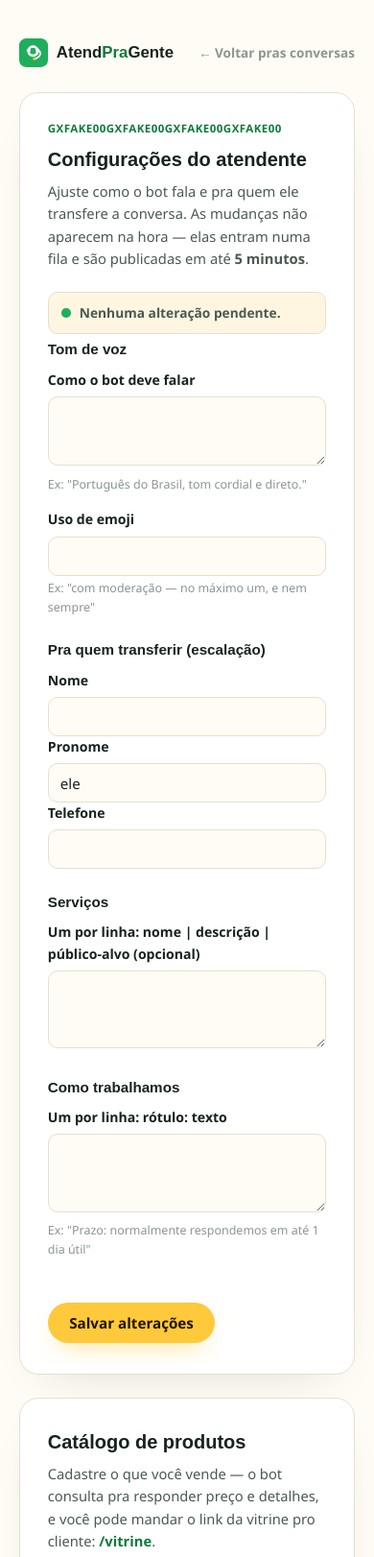
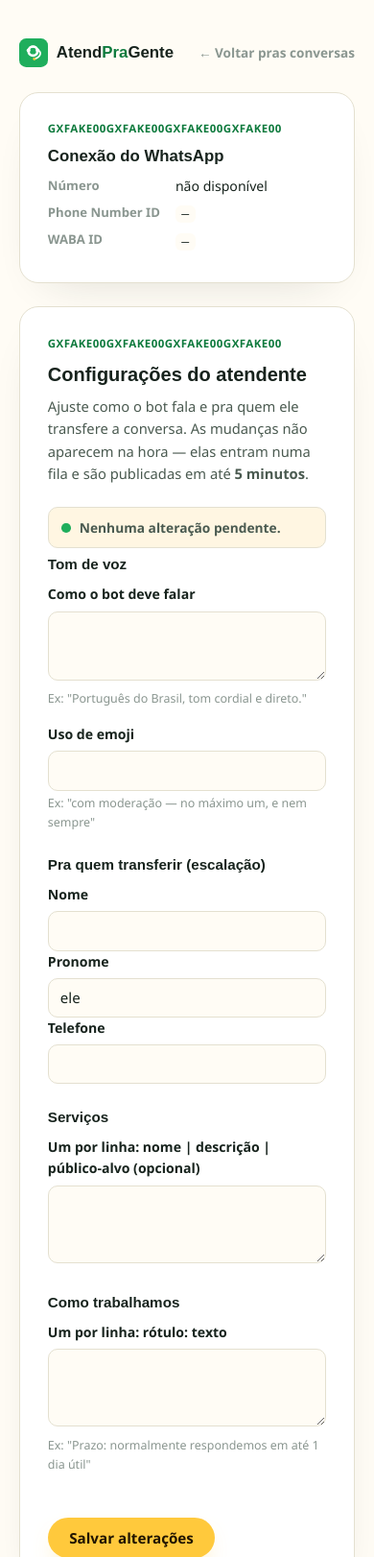
Before and after one commit to pachecasatSP/AtendAgente, a FastAPI app: page /painel/configuracoes in a window 390 px wide. Shown: the top 1622 px of the page at 96% size. Run offline with FastAPI, Linux system fonts and the light colour scheme; the visitor is signed in with stand-in values (Sample User, id 1); data that the repository does not hold is empty.

Commit message:
Painel: mostra WABA ID/Phone ID/número em Configurações, texto de recuperação de senha no login
- configuracoes.html: novo card "Conexão do WhatsApp" (só leitura) com
  número, Phone Number ID e WABA ID do tenant.
- login.html: orienta o cliente a chamar a Duda no WhatsApp em vez de
  simplesmente falhar o login sem explicação — ela resolve na hora via
  admin-mcp (resetar_senha), confirmando CPF/CNPJ.

Co-Authored-By: Claude Sonnet 5 <noreply@anthropic.com>

```diff
--- a/tools/tenant-panel/app.py
+++ b/tools/tenant-panel/app.py
@@ -11,6 +11,14 @@ visita, via um link de configuração de uso único
 PANEL_SETUP_TOKEN). Depois disso é login por formulário normal, sessão
 em cookie assinado (SessionMiddleware). Nada de HTTP Basic — evita o
 popup nativo do navegador e permite logout de verdade.
+
+"Esqueci minha senha": não tem fluxo nessa aplicação — o cliente pede
+pra Duda (WhatsApp) direto, ela confirma o CPF/CNPJ do cadastro e usa a
+ferramenta `resetar_senha` (admin-mcp), sem PIN, validação é o próprio
+dado bater com o signup. Isso apaga o doc de panel_auth e reabre o
+mesmo link de /painel/setup?token=... de uso único gerado no
+provisionamento (nunca expira, só ficava bloqueado enquanto já havia
+usuário/senha configurados).
 
 Layout de duas colunas (lista à esquerda, thread à direita, estilo
 WhatsApp Web) — a lista/thread carregam via fetch (rotas /painel/api/*),
@@ -352,6 +360,9 @@ def configuracoes_page(request: Request):
             "soul_pending_error": (signup or {}).get("soul_pending_error"),
             "soul_applied_at_fmt": fmt_ts((signup or {}).get("soul_applied_at").timestamp()) if (signup or {}).get("soul_applied_at") else None,
             "cancelamento_status": (signup or {}).get("cancelamento_status"),
+            "whatsapp_waba_id": (config.get("whatsapp") or {}).get("waba_id"),
+            "whatsapp_phone_number_id": (config.get("whatsapp") or {}).get("phone_number_id"),
+            "whatsapp_numero": (signup or {}).get("display_phone_number"),
             "tom_descricao": tom.get("descricao", ""),
             "tom_emoji": tom.get("emoji", ""),
             "escalacao_nome": escalacao.get("nome", ""),
--- a/tools/tenant-panel/templates/configuracoes.html
+++ b/tools/tenant-panel/templates/configuracoes.html
@@ -65,6 +65,10 @@ legend { font-family: var(--font-display); font-weight: 800; font-size: 0.95rem;
 label { display: block; margin-top: 1rem; font-weight: 800; font-size: 0.88rem; }
 label:first-of-type { margin-top: 0; }
 .hint { font-weight: 500; color: var(--ink-faint); font-size: 0.78rem; margin-top: 0.2rem; }
+.conn-info { display: grid; grid-template-columns: auto 1fr; gap: 0.35rem 1rem; margin: 0; }
+.conn-info dt { font-weight: 700; color: var(--ink-faint); font-size: 0.82rem; }
+.conn-info dd { margin: 0; font-size: 0.88rem; }
+.conn-info code { font-family: 'Courier New', monospace; font-size: 0.82rem; background: var(--paper); padding: 0.1rem 0.4rem; border-radius: 6px; }
 input[type=text], textarea {
   width: 100%; padding: 0.6rem 0.75rem; margin-top: 0.35rem;
   border: 1px solid var(--line); background: var(--paper); color: var(--ink);
@@ -145,6 +149,16 @@ button.secondary {
       <span class="brand-word">Atend<span class="pra">Pra</span>Gente</span>
     </div>
     <a href="/painel" class="back-link">&larr; Voltar pras conversas</a>
+  </div>
+
+  <div class="card">
+    <div class="tenant-tag">{{ tenant_id }}</div>
+    <h2>Conexão do WhatsApp</h2>
+    <dl class="conn-info">
+      <dt>Número</dt><dd>{{ whatsapp_numero or "não disponível" }}</dd>
+      <dt>Phone Number ID</dt><dd><code>{{ whatsapp_phone_number_id or "—" }}</code></dd>
+      <dt>WABA ID</dt><dd><code>{{ whatsapp_waba_id or "—" }}</code></dd>
+    </dl>
   </div>
 
   <div class="card">
--- a/tools/tenant-panel/templates/login.html
+++ b/tools/tenant-panel/templates/login.html
@@ -77,6 +77,7 @@ button {
   cursor: pointer; box-shadow: 0 12px 26px -12px rgba(255,201,60,0.7); transition: transform 0.15s ease;
 }
 button:hover { transform: translateY(-2px); }
+.esqueci { text-align: center; margin: 1.1rem 0 0; font-size: 0.85rem; color: var(--ink-soft); font-weight: 600; }
 </style>
 </head>
 <body>
@@ -111,6 +112,7 @@ button:hover { transform: translateY(-2px); }
       </label>
       <button type="submit">Entrar</button>
     </form>
+    <p class="esqueci">Esqueci minha senha — chame a gente no WhatsApp da AtendPraGente.</p>
   </div>
 </body>
 </html>
```
